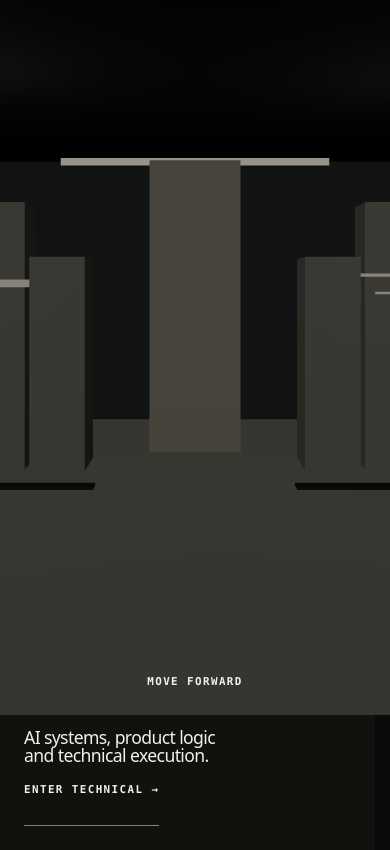
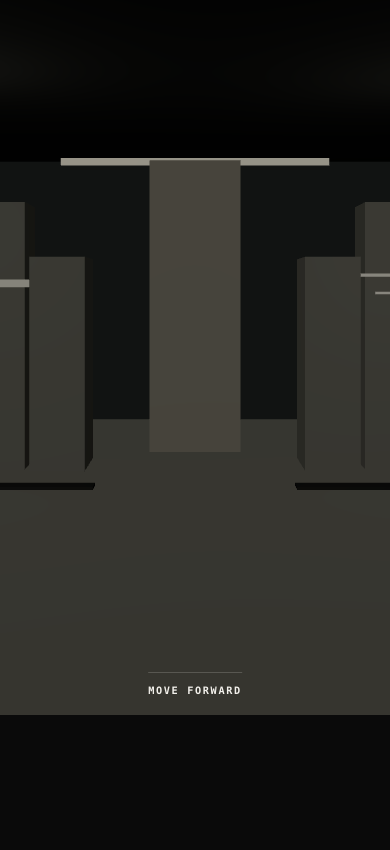
Before and after one commit to Noe-09/BM-BMP-website, a Next.js app: page /gateway-prototype in a window 390 px wide. Shown: the part 129-979 px from the top of the page. After the commit the page ends 844 px from the top, so only its background shows below. Built offline with nearby package versions, Linux system fonts and the light colour scheme.

Commit message:
feat: polish responsive BM gateway prototype

```diff
--- a/app/gateway-prototype/gateway.css
+++ b/app/gateway-prototype/gateway.css
@@ -1,12 +1,25 @@
-.gateway-prototype {
+.gateway-page {
+  --gateway-bg: #090909;
+  --gateway-ink: #f2f0eb;
+  --gateway-muted: rgba(242, 240, 235, 0.56);
+  --gateway-line: rgba(242, 240, 235, 0.18);
+  --gateway-pad: clamp(1.25rem, 3vw, 3rem);
   position: relative;
+  box-sizing: border-box;
+  width: 100%;
   min-height: 100svh;
   overflow: hidden;
-  color: #f2f0eb;
-  background: #11110f;
+  color: var(--gateway-ink);
+  background: var(--gateway-bg);
 }
 
-.gateway-prototype[data-phase="user-travel"] {
+.gateway-page *,
+.gateway-page *::before,
+.gateway-page *::after {
+  box-sizing: border-box;
+}
+
+.gateway-prototype[data-gateway-phase="user-travel"] {
   touch-action: none;
   overscroll-behavior: none;
 }
@@ -33,9 +46,11 @@
   z-index: 4;
   display: grid;
   grid-template-rows: auto 1fr auto;
-  padding: clamp(1.5rem, 3vw, 3rem);
-  color: #f2f0eb;
-  background: #11110f;
+  padding: var(--gateway-pad);
+  color: var(--gateway-ink);
+  background: rgb(
+    9 9 9 / calc(1 - (var(--gateway-loader-progress, 0) * 0.28))
+  );
 }
 
 .gateway-loader__mark,
@@ -44,39 +59,49 @@
 .gateway-loader__skip,
 .gateway-travel-cue {
   font-family: var(--font-mono), ui-monospace, monospace;
-  font-size: 0.68rem;
+  font-size: 0.64rem;
   font-weight: 650;
-  letter-spacing: 0.13em;
+  letter-spacing: 0.16em;
   text-transform: uppercase;
+}
+
+.gateway-loader__mark {
+  width: max-content;
+  margin: 0;
+  padding-bottom: 0.55rem;
+  border-bottom: 1px solid var(--gateway-line);
 }
 
 .gateway-loader__status {
   align-self: center;
+  width: min(100%, 78rem);
 }
 
 .gateway-loader__counter {
   margin: 0;
-  font-size: clamp(6rem, 22vw, 22rem);
+  font-family: var(--font-display);
+  font-size: clamp(7rem, 23vw, 22rem);
   font-variant-numeric: tabular-nums;
-  font-weight: 560;
-  line-height: 0.72;
-  letter-spacing: -0.08em;
+  font-weight: 540;
+  line-height: 0.68;
+  letter-spacing: -0.085em;
 }
 
 .gateway-loader__label,
 .gateway-loader__mode {
-  margin: 0.75rem 0;
+  margin: 0.8rem 0;
 }
 
 .gateway-loader__mode {
-  color: rgba(242, 240, 235, 0.56);
+  color: var(--gateway-muted);
 }
 
 .gateway-loader__skip {
   z-index: 1;
   justify-self: end;
   width: max-content;
-  padding: 0 0 0.45rem;
+  min-height: 2.75rem;
+  padding: 0 0 0.4rem;
   color: inherit;
   border: 0;
   border-bottom: 1px solid currentColor;
@@ -85,12 +110,19 @@
   pointer-events: auto;
 }
 
+.gateway-loader__skip:focus-visible {
+  outline: 2px solid currentColor;
+  outline-offset: 0.45rem;
+}
+
 .gateway-travel-cue {
   position: fixed;
   z-index: 3;
-  bottom: clamp(1.5rem, 3vw, 3rem);
+  bottom: var(--gateway-pad);
   left: 50%;
   margin: 0;
+  padding-top: 0.6rem;
+  border-top: 1px solid var(--gateway-line);
   transform: translateX(-50%);
 }
 
@@ -102,54 +134,61 @@
   grid-template-columns:
     minmax(0, var(--gateway-left))
     minmax(0, var(--gateway-right));
+  width: 100%;
   min-height: 100svh;
+  overflow: hidden;
   pointer-events: auto;
-  transition: grid-template-columns 420ms var(--ease-responsive);
+  transition: grid-template-columns 560ms var(--ease-responsive);
 }
 
 .gateway-core-mark {
   position: absolute;
   z-index: 2;
-  top: clamp(1.5rem, 3vw, 3rem);
+  top: 50%;
   left: var(--gateway-left);
-  padding: 0.35rem 0.45rem;
-  color: #f2f0eb;
-  background: #11110f;
+  width: 3.2rem;
+  padding: 0.85rem 0.45rem;
+  color: var(--gateway-muted);
+  border-top: 1px solid var(--gateway-line);
+  border-bottom: 1px solid var(--gateway-line);
+  background: var(--gateway-bg);
   font-family: var(--font-mono), ui-monospace, monospace;
-  font-size: 0.68rem;
+  font-size: 0.62rem;
   font-weight: 700;
-  letter-spacing: 0.13em;
-  transform: translateX(-50%);
-  transition: left 420ms var(--ease-responsive);
+  letter-spacing: 0.16em;
+  text-align: center;
+  transform: translate(-50%, -50%);
+  transition: left 560ms var(--ease-responsive);
   pointer-events: none;
 }
 
 .gateway-selection__division {
   position: relative;
   display: grid;
-  grid-template-rows: auto 1fr auto;
-  gap: clamp(1.5rem, 4vw, 4rem);
+  grid-template-rows: auto minmax(0, 1fr) auto;
+  gap: clamp(2rem, 4vw, 4rem);
   min-width: 0;
-  min-height: 100svh;
-  padding: clamp(5rem, 11vh, 8rem) clamp(1.5rem, 4vw, 4rem)
-    clamp(1.5rem, 3vw, 3rem);
+  height: 100svh;
+  min-height: 0;
+  padding: clamp(6.5rem, 13vh, 9.5rem) clamp(2rem, 3.5vw, 4rem)
+    var(--gateway-pad);
   overflow: hidden;
-  border-radius: 0;
+  color: var(--gateway-ink);
 }
 
 .gateway-selection__division--visuals {
-  background: rgba(17, 17, 15, 0.2);
+  background: rgba(9, 9, 9, 0.18);
 }
 
 .gateway-selection__division--technical {
-  border-left: 1px solid rgba(242, 240, 235, 0.36);
-  background: rgba(8, 13, 17, 0.22);
+  border-left: 1px solid var(--gateway-line);
+  background: rgba(5, 10, 12, 0.2);
 }
 
 .gateway-selection__heading,
 .gateway-selection__preview {
   display: grid;
-  gap: 0.7rem;
+  gap: 0.8rem;
   justify-items: start;
   width: 100%;
   margin: 0;
@@ -168,9 +207,9 @@
 .gateway-selection__type,
 .gateway-selection__action {
   font-family: var(--font-mono), ui-monospace, monospace;
-  font-size: 0.68rem;
+  font-size: 0.64rem;
   font-weight: 650;
-  letter-spacing: 0.13em;
+  letter-spacing: 0.15em;
   text-transform: uppercase;
 }
 
@@ -178,49 +217,57 @@
 .gateway-selection__type {
   margin: 0;
   transition:
-    opacity 160ms ease,
-    transform 220ms var(--ease-responsive);
+    opacity 180ms ease,
+    transform 260ms var(--ease-responsive);
 }
 
 .gateway-selection__name {
-  font-size: clamp(1.1rem, 2.3vw, 2.4rem);
-  letter-spacing: -0.02em;
+  max-width: 8ch;
+  font-family: var(--font-display);
+  font-size: clamp(3.25rem, 6vw, 7.25rem);
+  font-weight: 540;
+  line-height: 0.78;
+  letter-spacing: -0.07em;
 }
 
 .gateway-selection__type {
-  color: rgba(242, 240, 235, 0.58);
+  max-width: 27ch;
+  color: var(--gateway-muted);
+  line-height: 1.45;
 }
 
 .gateway-selection__copy {
   align-self: end;
+  max-width: 23ch;
   margin: 0;
-  font-size: clamp(1.1rem, 2.2vw, 2.5rem);
-  line-height: 1.02;
-  letter-spacing: -0.045em;
+  font-size: clamp(1.15rem, 2vw, 2rem);
+  line-height: 1.04;
+  letter-spacing: -0.04em;
 }
 
 .gateway-selection__line {
   display: block;
   opacity: 0;
-  transform: translateY(0.7rem);
+  transform: translateY(0.65rem);
   transition:
-    opacity 140ms ease 0ms,
-    transform 220ms var(--ease-responsive) 0ms;
+    opacity 180ms ease 0ms,
+    transform 260ms var(--ease-responsive) 0ms;
 }
 
 .gateway-selection__action {
   width: max-content;
   max-width: 100%;
-  padding: 0 0 0.45rem;
+  min-height: 2.75rem;
+  padding: 0 0 0.4rem;
   color: inherit;
   text-decoration: none;
-  border-bottom: 1px solid rgba(242, 240, 235, 0.42);
-  opacity: 0.45;
-  transform: translateY(0.35rem);
+  border-bottom: 1px solid var(--gateway-line);
+  opacity: 0.42;
+  transform: translateY(0.3rem);
   transition:
-    opacity 140ms ease 0ms,
-    transform 220ms var(--ease-responsive) 0ms,
-    border-color 160ms ease;
+    opacity 180ms ease 0ms,
+    transform 260ms var(--ease-responsive) 0ms,
+    border-color 180ms ease;
 }
 
 .gateway-selection__action:focus-visible,
@@ -245,7 +292,7 @@
 .gateway-selection[data-gateway-selection="technical"]
   .gateway-selection__division--technical
   .gateway-selection__line--one {
-  transition-delay: 160ms;
+  transition-delay: 150ms;
 }
 
 .gateway-selection[data-gateway-selection="visuals"]
@@ -254,7 +301,7 @@
 .gateway-selection[data-gateway-selection="technical"]
   .gateway-selection__division--technical
   .gateway-selection__line--two {
-  transition-delay: 270ms;
+  transition-delay: 250ms;
 }
 
 .gateway-selection[data-gateway-selection="visuals"]
@@ -266,7 +313,7 @@
   border-color: currentColor;
   opacity: 1;
   transform: translateY(0);
-  transition-delay: 390ms, 390ms, 0ms;
+  transition-delay: 330ms, 330ms, 0ms;
 }
 
 .gateway-selection[data-gateway-selection="visuals"]
@@ -275,7 +322,7 @@
 .gateway-selection[data-gateway-selection="technical"]
   .gateway-selection__division--visuals
   :is(.gateway-selection__name, .gateway-selection__type) {
-  opacity: 0.5;
+  opacity: 0.46;
 }
 
 .gateway-selection[data-gateway-selection="visuals"]
@@ -284,22 +331,15 @@
 .gateway-selection[data-gateway-selection="technical"]
   .gateway-selection__division--visuals
   .gateway-selection__action {
-  opacity: 0.18;
-  transform: translateY(0.35rem);
+  opacity: 0.16;
+  transform: translateY(0.3rem);
   transition-delay: 0ms;
 }
 
-.gateway-selection[data-reduced-motion="true"],
-.gateway-selection[data-reduced-motion="true"] * {
-  transition: none !important;
-}
-
 .gateway-fallback {
-  position: relative;
   z-index: 2;
-  min-height: 100svh;
-  color: #f2f0eb;
-  background: #11110f;
+  color: var(--gateway-ink, #f2f0eb);
+  background: var(--gateway-bg, #090909);
 }
 
 .gateway-prototype[data-layer-owner="fallback"] .gateway-fallback {
@@ -307,16 +347,16 @@
 }
 
 .gateway-fallback--enhanced {
-  background: rgba(17, 17, 15, 0.72);
+  background: rgba(9, 9, 9, 0.78);
 }
 
 .gateway-fallback__inner {
   display: grid;
-  align-content: space-between;
+  grid-template-rows: auto minmax(0, 1fr) auto;
   min-height: 100svh;
   max-width: 1440px;
   margin-inline: auto;
-  padding: clamp(1.5rem, 3vw, 3rem);
+  padding: var(--gateway-pad, clamp(1.25rem, 3vw, 3rem));
 }
 
 .gateway-fallback__mark,
@@ -324,31 +364,42 @@
 .gateway-fallback__division-type,
 .gateway-fallback__action {
   font-family: var(--font-mono), ui-monospace, monospace;
-  font-size: 0.68rem;
+  font-size: 0.64rem;
   font-weight: 650;
-  letter-spacing: 0.13em;
+  letter-spacing: 0.15em;
   text-transform: uppercase;
 }
 
+.gateway-fallback__mark {
+  width: max-content;
+  margin: 0;
+  padding-bottom: 0.55rem;
+  border-bottom: 1px solid var(--gateway-line, rgba(242, 240, 235, 0.18));
+}
+
 .gateway-fallback h1 {
+  align-self: center;
   max-width: 9ch;
-  margin: clamp(5rem, 15vh, 12rem) 0;
-  font-size: clamp(3.5rem, 10vw, 10rem);
-  font-weight: 620;
-  line-height: 0.8;
+  margin: clamp(3rem, 10vh, 8rem) 0;
+  font-family: var(--font-display);
+  font-size: clamp(4rem, 10vw, 10rem);
+  font-weight: 540;
+  line-height: 0.76;
   letter-spacing: -0.075em;
 }
 
 .gateway-fallback__divisions {
   display: grid;
   grid-template-columns: repeat(2, minmax(0, 1fr));
-  border-top: 1px solid rgba(242, 240, 235, 0.38);
+  border-top: 1px solid var(--gateway-line, rgba(242, 240, 235, 0.18));
 }
 
 .gateway-fallback__division {
   display: grid;
-  gap: 1rem;
-  min-height: 15rem;
+  grid-template-rows: auto auto minmax(0, 1fr) auto;
+  gap: 0.85rem;
+  min-width: 0;
+  min-height: clamp(13rem, 26vh, 17rem);
   padding: 1rem 0 0;
   color: inherit;
   text-decoration: none;
@@ -356,24 +407,29 @@
 
 .gateway-fallback__division + .gateway-fallback__division {
   padding-left: clamp(1.25rem, 3vw, 3rem);
-  border-left: 1px solid rgba(242, 240, 235, 0.38);
+  border-left: 1px solid var(--gateway-line, rgba(242, 240, 235, 0.18));
 }
 
 .gateway-fallback__division-type {
-  color: rgba(242, 240, 235, 0.56);
+  max-width: 27ch;
+  color: var(--gateway-muted, rgba(242, 240, 235, 0.56));
+  line-height: 1.4;
 }
 
 .gateway-fallback__division-copy {
   align-self: end;
-  font-size: clamp(1.1rem, 1.7vw, 1.65rem);
+  max-width: 29ch;
+  font-size: clamp(1.05rem, 1.7vw, 1.65rem);
   line-height: 1.05;
   letter-spacing: -0.035em;
 }
 
 .gateway-fallback__action {
   width: max-content;
-  padding-bottom: 0.45rem;
-  border-bottom: 1px solid rgba(242, 240, 235, 0.5);
+  max-width: 100%;
+  min-height: 2.75rem;
+  padding-bottom: 0.4rem;
+  border-bottom: 1px solid var(--gateway-line, rgba(242, 240, 235, 0.18));
 }
 
 .gateway-fallback__division:hover .gateway-fallback__action,
@@ -381,6 +437,12 @@
 .gateway-fallback__action:hover,
 .gateway-fallback__action:focus-visible {
   border-color: currentColor;
+}
+
+.gateway-fallback__division:focus-visible,
+.gateway-fallback__action:focus-visible {
+  outline: 2px solid currentColor;
+  outline-offset: 0.45rem;
 }
 
 .gateway-technical .gateway-fallback__inner {
@@ -392,14 +454,176 @@
   margin: clamp(4rem, 14vh, 10rem) 0;
 }
 
+@media (max-width: 1023px) {
+  .gateway-selection__division {
+    gap: clamp(1rem, 3vh, 2rem);
+    padding: clamp(5.25rem, 10vh, 7rem) clamp(1.25rem, 3vw, 2.25rem)
+      var(--gateway-pad);
+  }
+
+  .gateway-selection__name {
+    font-size: clamp(2rem, 7vw, 4.5rem);
+  }
+
+  .gateway-selection__copy {
+    font-size: clamp(1rem, 2.7vw, 1.55rem);
+  }
+}
+
 @media (max-width: 640px) {
+  .gateway-page {
+    --gateway-pad: 1rem;
+  }
+
+  .gateway-loader__status {
+    align-self: end;
+    margin-bottom: clamp(3rem, 14vh, 7rem);
+  }
+
+  .gateway-loader__counter {
+    font-size: clamp(6.5rem, 42vw, 10rem);
+  }
+
+  .gateway-travel-cue {
+    white-space: nowrap;
+  }
+
+  .gateway-core-mark {
+    top: 46%;
+    width: 2.6rem;
+    padding: 0.65rem 0.3rem;
+    font-size: 0.55rem;
+  }
+
+  .gateway-selection__division {
+    gap: 0.8rem;
+    padding: clamp(4.5rem, 10vh, 5.5rem) 1rem 1rem;
+  }
+
+  .gateway-selection__heading,
+  .gateway-selection__preview {
+    gap: 0.55rem;
+  }
+
+  .gateway-selection__name {
+    max-width: 7ch;
+    font-size: clamp(1.2rem, 5.5vw, 1.7rem);
+    line-height: 0.84;
+    letter-spacing: -0.055em;
+    overflow-wrap: anywhere;
+  }
+
+  .gateway-selection__type {
+    max-width: 16ch;
+    font-size: 0.55rem;
+    line-height: 1.35;
+    overflow-wrap: anywhere;
+  }
+
+  .gateway-selection__copy {
+    max-width: 100%;
+    font-size: 0.88rem;
+    line-height: 1.08;
+  }
+
+  .gateway-selection__action {
+    min-height: 2.5rem;
+    font-size: 0.56rem;
+    letter-spacing: 0.11em;
+    white-space: nowrap;
+  }
+
+  .gateway-fallback__inner {
+    grid-template-rows: auto auto 1fr;
+  }
+
+  .gateway-fallback h1 {
+    align-self: start;
+    margin: clamp(2rem, 7vh, 4rem) 0;
+    font-size: clamp(3rem, 15vw, 4.5rem);
+    line-height: 0.78;
+  }
+
   .gateway-fallback__divisions {
     grid-template-columns: 1fr;
   }
 
+  .gateway-fallback__division {
+    min-height: clamp(9rem, 21vh, 11rem);
+    padding-top: 0.75rem;
+  }
+
   .gateway-fallback__division + .gateway-fallback__division {
-    padding: 1rem 0 0;
-    border-top: 1px solid rgba(242, 240, 235, 0.38);
+    padding: 0.75rem 0 0;
+    border-top: 1px solid var(--gateway-line);
     border-left: 0;
   }
+
+  .gateway-fallback__division-copy {
+    font-size: 0.94rem;
+  }
 }
+
+@media (hover: none), (pointer: coarse) {
+  .gateway-selection__preview {
+    min-height: 2.75rem;
+    cursor: default;
+  }
+
+  .gateway-selection__action {
+    opacity: 0;
+    transform: translateY(0.25rem);
+    transition-delay: 0ms;
+  }
+
+  .gateway-selection[data-gateway-selection="visuals"]
+    .gateway-selection__division--visuals
+    .gateway-selection__action,
+  .gateway-selection[data-gateway-selection="technical"]
+    .gateway-selection__division--technical
+    .gateway-selection__action {
+    opacity: 1;
+    transform: translateY(0);
+  }
+}
+
+@media (max-height: 700px) {
+  .gateway-selection__division {
+    padding-top: 4.25rem;
+  }
+
+  .gateway-fallback h1 {
+    margin-block: 1.75rem;
+  }
+
+  .gateway-fallback__division {
+    min-height: 8.5rem;
+  }
+
+  .gateway-fallback__division-copy {
+    font-size: 0.9rem;
+  }
+}
+
+@media (prefers-reduced-motion: reduce) {
+  .gateway-loader {
+    background: rgba(9, 9, 9, 0.76);
+  }
+
+  .gateway-selection {
+    transition-duration: 80ms;
+  }
+
+  .gateway-core-mark {
+    transition-duration: 80ms;
+  }
+
+  .gateway-selection__name,
+  .gateway-selection__type,
+  .gateway-selection__line,
+  .gateway-selection__action {
+    transform: none;
+    transition-duration: 80ms;
+    transition-delay: 0ms;
+  }
+}
--- a/components/gateway/GatewayFallback.tsx
+++ b/components/gateway/GatewayFallback.tsx
@@ -18,7 +18,7 @@ export function GatewayFallback({
 }: GatewayFallbackProps) {
   return (
     <main
-      className={`gateway-fallback${enhanced ? " gateway-fallback--enhanced" : ""}`}
+      className={`gateway-page gateway-fallback${enhanced ? " gateway-fallback--enhanced" : ""}`}
     >
       <div className="gateway-fallback__inner">
         <p className="gateway-fallback__mark">BM</p>
--- a/components/gateway/GatewayPrototype.tsx
+++ b/components/gateway/GatewayPrototype.tsx
@@ -9,7 +9,7 @@ import {
   useRef,
   useState,
 } from "react";
-import type { MouseEvent } from "react";
+import type { CSSProperties, MouseEvent } from "react";
 
 import { useInteractionProfile } from "@/lib/motion/useInteractionProfile";
 import { damp } from "@/lib/motion/physics";
@@ -49,6 +49,10 @@ const SESSION_KEY = "bmGatewaySeen";
 type SkipTarget = {
   from: number;
   startedAt: number;
+};
+
+type GatewayPageStyle = CSSProperties & {
+  "--gateway-loader-progress": number;
 };
 
 const isAnimatedPhase = (phase: GatewayPhase) =>
@@ -110,7 +114,11 @@ export function GatewayPrototype() {
     selectionOverlayPresent: true,
   });
   const selectionBias = getSelectionBias(state);
+  const selection = state.committed ?? state.preview ?? "neutral";
   const committed = state.committed;
+  const pageStyle: GatewayPageStyle = {
+    "--gateway-loader-progress": displayedProgress,
+  };
 
   const pose = useMemo(
     () =>
@@ -610,12 +618,17 @@ export function GatewayPrototype() {
 
   return (
     <div
-      className="gateway-prototype"
-      data-phase={state.phase}
+      className="gateway-page gateway-prototype"
+      data-gateway-enhanced={
+        presentation.enhancementHealthy ? "true" : "false"
+      }
+      data-gateway-phase={state.phase}
+      data-gateway-selection={selection}
       data-scene-ready={sceneReady ? "true" : "false"}
       data-fonts-ready={fontsReady ? "true" : "false"}
       data-layer-owner={presentation.layerOwner}
       ref={rootRef}
+      style={pageStyle}
     >
       {presentation.enhancementActive ? (
         <div className="gateway-enhancement">
```
Also changed, not shown: 1 other file (tests, documents, lock files or other folders).
